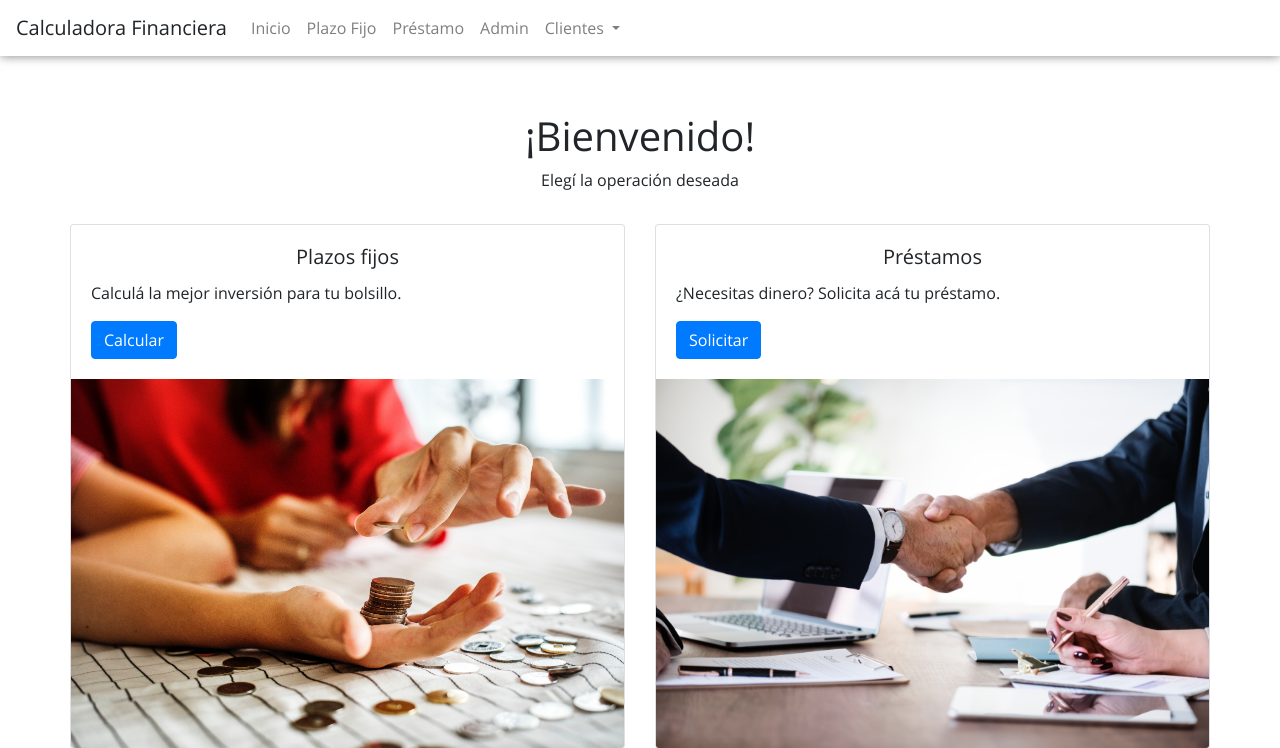
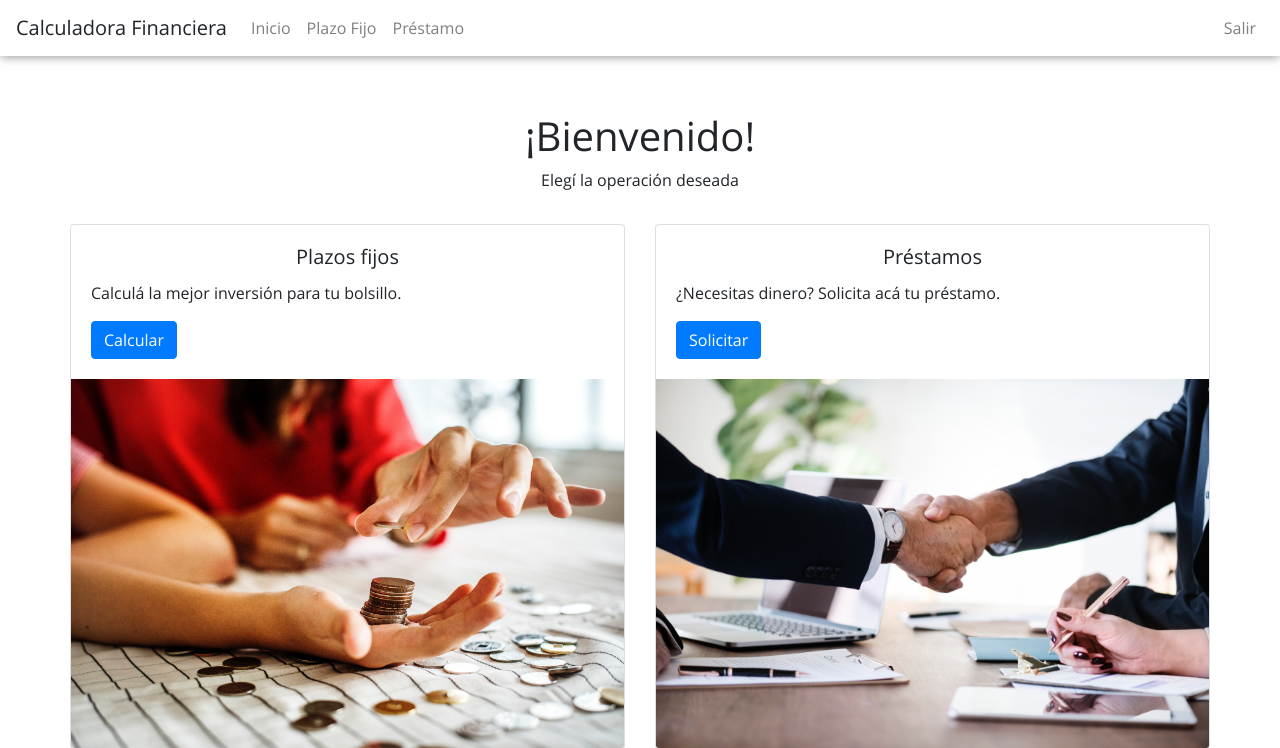
Before and after one commit to marcorichetta/Calculadora-Financiera, a Flask app: page / in a window 1280 px wide. Shown: the top 748 px of the page. Run offline with Flask 2, Linux system fonts and the light colour scheme; the visitor is signed in with stand-in values (Sample User, id 1); some libraries are stand-ins or nearby versions.

Commit message:
Agregado el panel de admin. Falta corregir auth.

```diff
--- a/app.py
+++ b/app.py
@@ -1,15 +1,17 @@
 from cs50 import SQL
 from flask import Flask, flash, render_template, request, jsonify, redirect, session, escape
-from flask_basicauth import BasicAuth
+#from flask_basicauth import BasicAuth
+
+from helpers import check_auth, authenticate, requires_auth
 
 app = Flask(__name__)
 
 app.secret_key = 'testing'
 
 app.config['BASIC_AUTH_USERNAME'] = 'root'
-app.config['BASIC_AUTH_PASSWORD'] = '123456'
+app.config['BASIC_AUTH_PASSWORD'] = '1234'
 
-basic_auth = BasicAuth(app)
+#basic_auth = BasicAuth(app)
 
 db = SQL("sqlite:///prueba.db")
 
@@ -30,10 +32,19 @@ def prestamo():
     return render_template("prestamo.html")
 
 @app.route("/admin")
-@basic_auth.required
+@requires_auth
 def admin():
 
+    session["admin"] = 1
+
     return render_template("admin.html")
+
+@app.route("/logout")
+def logout():
+
+    session.pop("admin", None)
+
+    return redirect("/")
 
 @app.route("/solicitud", methods=['GET', 'POST'])
 def solicitud():
--- a/static/style.css
+++ b/static/style.css
@@ -13,6 +13,9 @@ body{
 }
 h3, h5{
 	text-align: center;
+}
+#admin {
+	flex-direction: row-reverse;
 }
 .calculos {
 	color: cornflowerblue;
--- a/templates/layout.html
+++ b/templates/layout.html
@@ -25,29 +25,33 @@
 <body>
     <nav class="navbar navbar-expand-lg navbar-light bg-light custom-nav">
 		<a class="navbar-brand">Calculadora Financiera</a>
-			<button class="navbar-toggler" type="button" data-toggle="collapse" data-target="#navbarNavDropdown
+		<button class="navbar-toggler" type="button" data-toggle="collapse" data-target="#navbarNavDropdown"
 			aria-controls="navbarNavDropdown" aria-expanded="false" aria-label="Toggle navigation">
 			<span class="navbar-toggler-icon"></span>
 		</button>
 		<div class="collapse navbar-collapse" id="navbarNavDropdown">
-				<div class="navbar-nav">
-					<a class="nav-item nav-link" href="/">Inicio</a>
-					<a class="nav-item nav-link" href="/plazo">Plazo Fijo</a>
-					<a class="nav-item nav-link" href="/prestamo">Préstamo</a>
-					<li class="nav-item" >
+			<ul class="navbar-nav">
+				<li class="nav-item">
+					<a class="nav-link" href="/">Inicio</a>
+				</li>
+				<li class="nav-item">
+					<a class="nav-link" href="/plazo">Plazo Fijo</a>
+				</li>
+				<li class="nav-item">
+					<a class="nav-link" href="/prestamo">Préstamo</a>
+				</li>
+			</ul>
+		</div>
+		<div class="collapse navbar-collapse" id="admin">
+			<ul class="navbar-nav">
+				<li class="nav-item">
+					{% if session.admin %}
+					<a class="nav-link" href="/logout">Salir</a>
+					{% else %}
 					<a class="nav-link" href="/admin">Admin</a>
+					{% endif %}
 				</li>
-					<li class="nav-item dropdown">
-						<a class="nav-link dropdown-toggle" href="#" id="navbarDropdownMenuLink" data-toggle="dropdown" aria-haspopup="true" aria-expanded="false">
-							Clientes
-						</a>
-						<div class="dropdown-menu" aria-labelledby="navbarDropdownMenuLink">
-							<a class="dropdown-item" href="#">Plazo Fijo</a>
-							<a class="dropdown-item" href="#">Préstamo</a>
-							<a class="dropdown-item" href="#">Something else here</a>
-						</div>
-					</li>
-				</div>
+			</ul>
 		</div>
 	</nav>
 	{% if get_flashed_messages() %}
```
Also changed, not shown: helpers.py (added, +25 -0 lines). Lines whose indentation alone changed are shown as unchanged.
